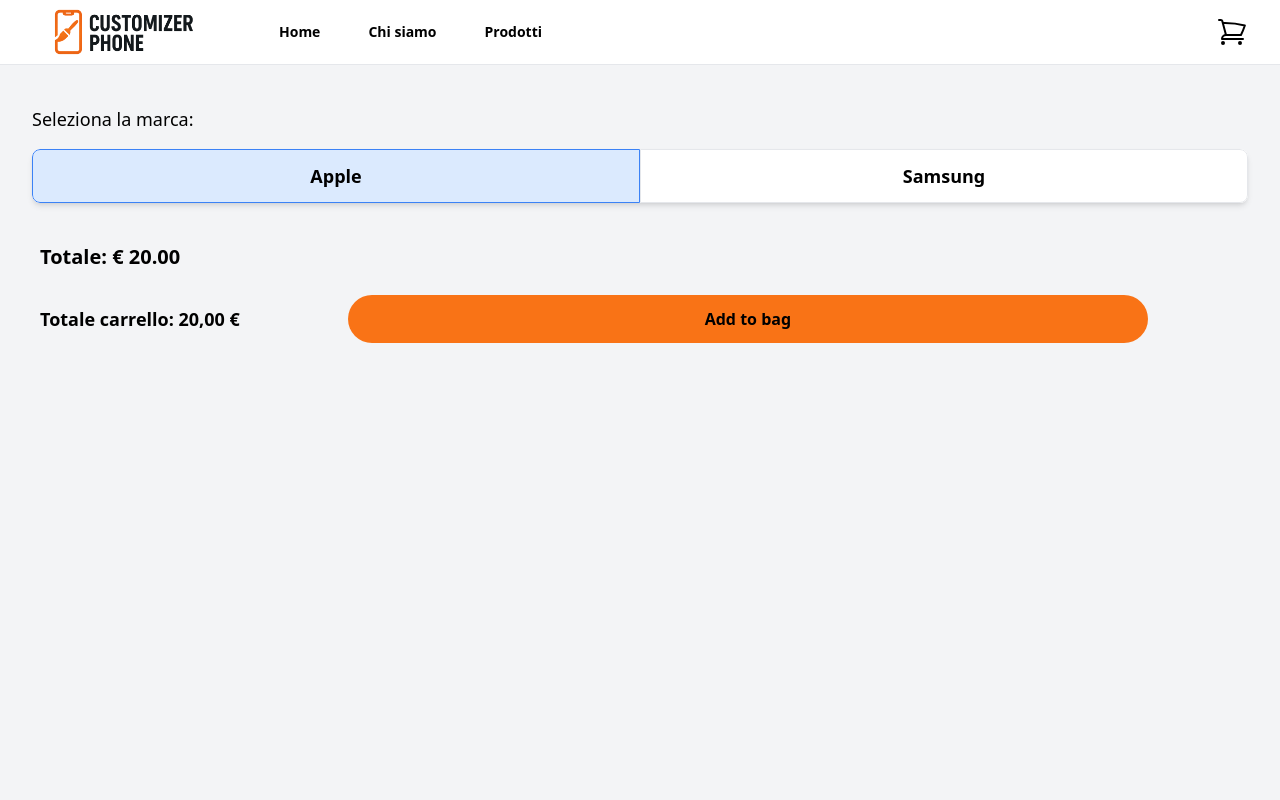
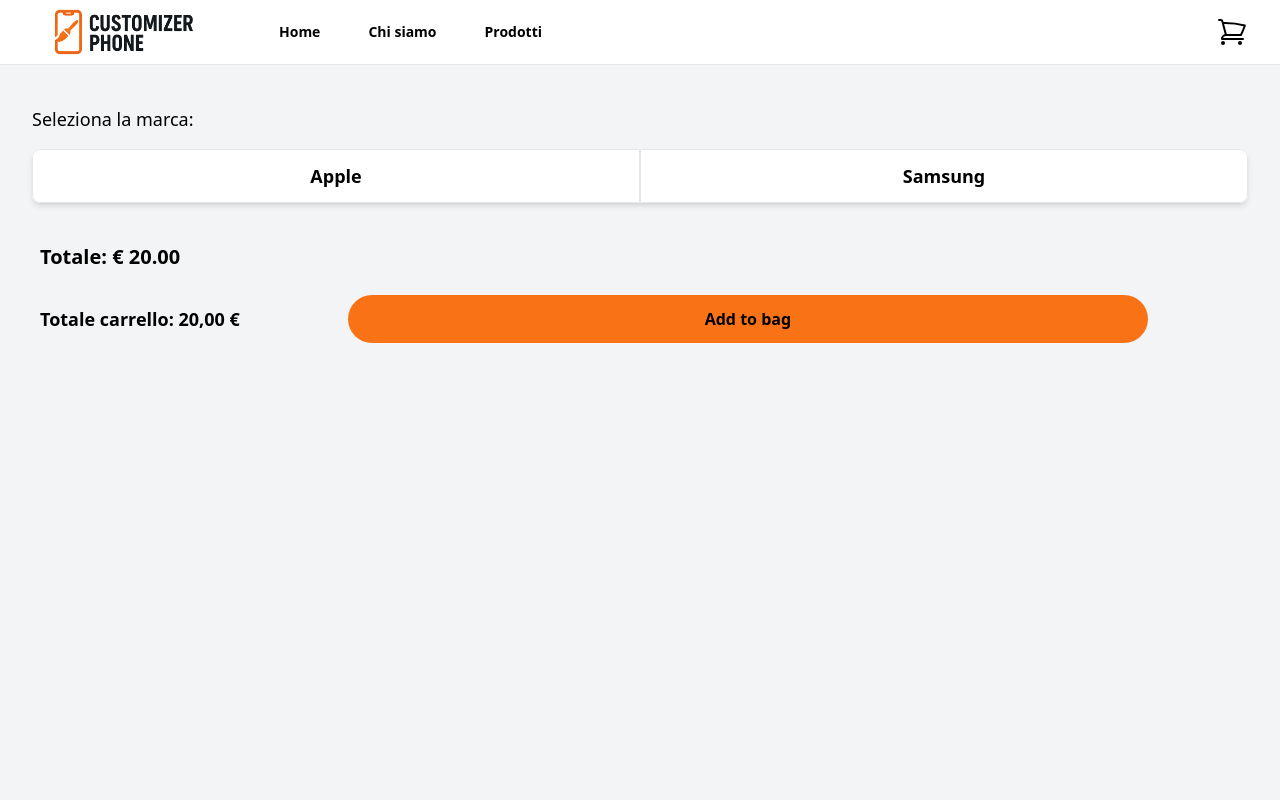
Before and after one commit to rubencommisso/mia_tech_progetto_finale, a React (Vite) app: page /cover in a window 1280 px wide. Shown: the top 800 px of the page. Built offline with nearby package versions, Linux system fonts and the light colour scheme.

Commit message:
Modifiche sulla pagina Cover.jsx

```diff
--- a/src/pages/Cover.jsx
+++ b/src/pages/Cover.jsx
@@ -6,7 +6,7 @@
 import html2canvas from "html2canvas";
 
 const Cover = () => {
-  const [activeButton, setActiveButton] = useState("apple");
+  const [activeButton, setActiveButton] = useState(null);
   const [showIphone, setShowIphone] = useState(false);
   const [showSamsung, setShowSamsung] = useState(false);
   const [activeModel, setActiveModel] = useState(null);
```
